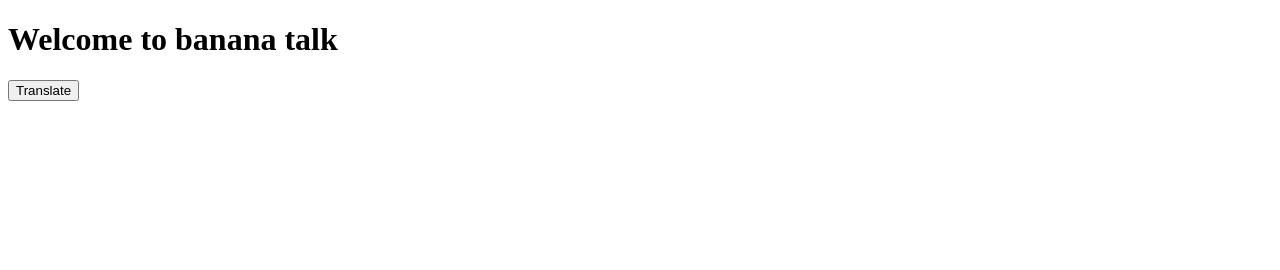
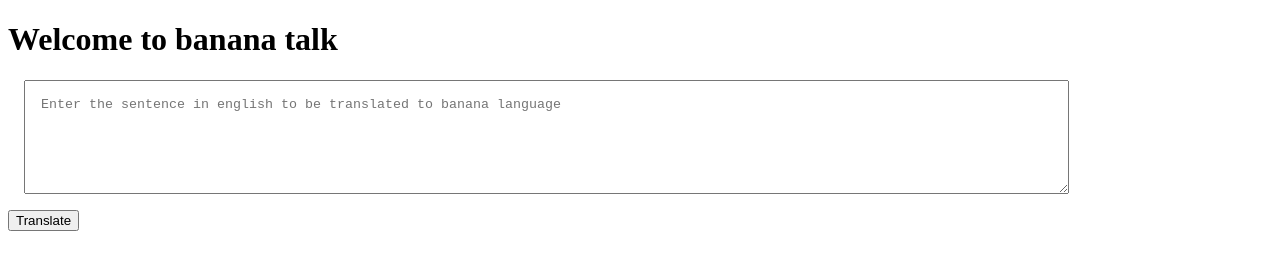
Before and after one commit to daitasarkar/banana-language, a plain HTML site: page index.html in a window 1280 px wide. Drawn offline with Linux system fonts and the light colour scheme.

Commit message:
textarea and taking input

```diff
--- a/app.js
+++ b/app.js
@@ -3,10 +3,12 @@ welcome="script is working "+username;
 alert(welcome);**/
 
 var btnTranslate=document.querySelector("#btn-translate");
+var txtInput=document.querySelector("#txt-input");
 
 function clickEventHandler()
 {
     console.log("clicked");
+    console.log("input",txtInput.value);
 };
 
 btnTranslate.addEventListener("click",clickEventHandler);
--- a/index.html
+++ b/index.html
@@ -1,14 +1,27 @@
 <!DOCTYPE html>
 <html lang="en">
+
 <head>
     <meta charset="UTF-8">
     <meta http-equiv="X-UA-Compatible" content="IE=edge">
     <meta name="viewport" content="width=device-width, initial-scale=1.0">
     <title>banana talk</title>
+    <style>
+        textarea {
+            padding: 1rem;
+            width: 80%;
+            display: block;
+            margin: 1rem;
+            height: 10vh;
+        }
+    </style>
 </head>
+
 <body>
     <h1>Welcome to banana talk</h1>
+    <textarea id="txt-input" placeholder="Enter the sentence in english to be translated to banana language"></textarea>
     <button id="btn-translate">Translate</button>
     <script src="app.js" type="text/javascript"></script>
 </body>
+
 </html>
```
